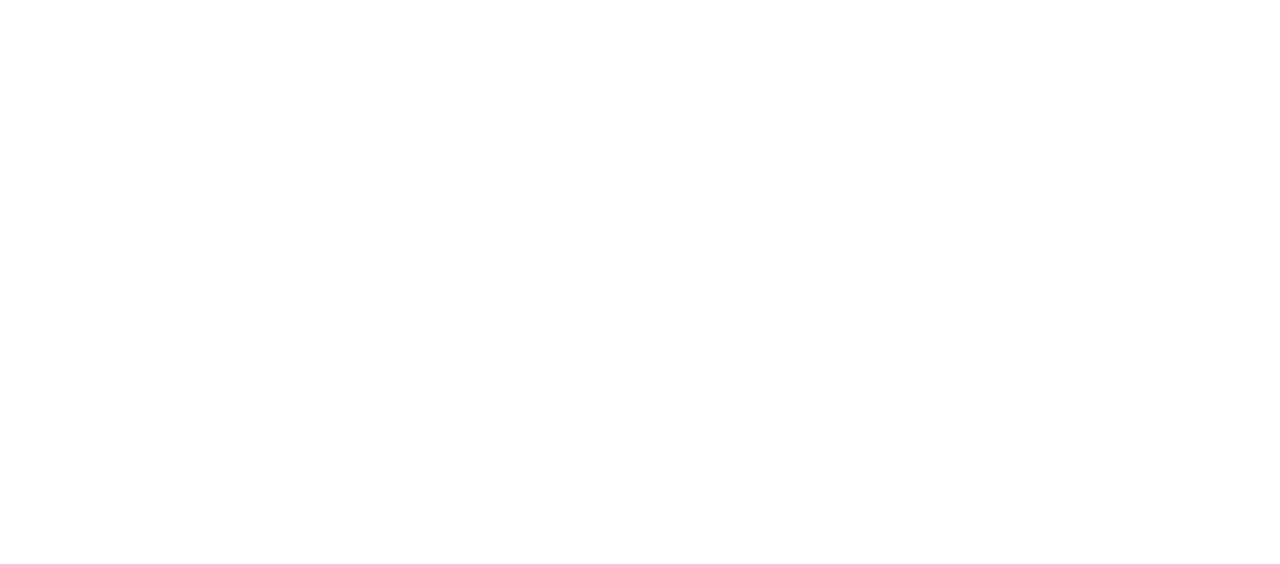
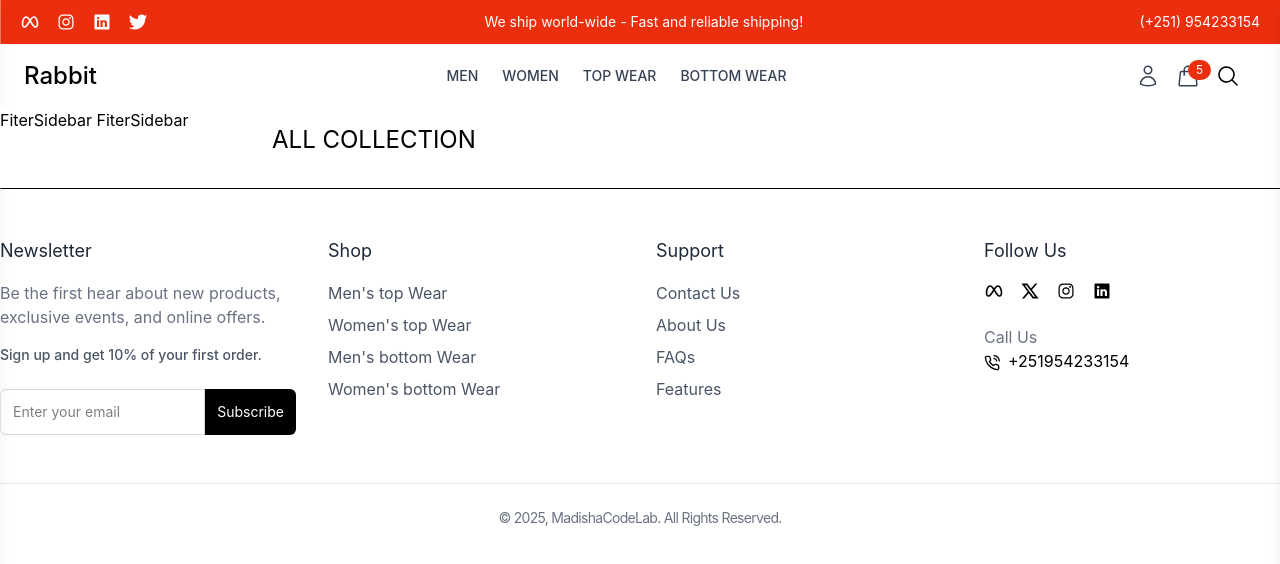
Before and after one commit to MadisoMelese/Rabbit-Collection, a React (Vite) app in the folder frontend/: page /collection/1 in a window 1280 px wide. Before the commit this address had no page. Shown: the top 564 px of the page. Built offline with nearby package versions, Linux system fonts and the light colour scheme.

Commit message:
filter collection added to frontend

```diff
--- a/frontend/eslint.config.js
+++ b/frontend/eslint.config.js
@@ -20,7 +20,7 @@
     settings: { react: { version: '18.3' } },
     plugins: {
       react,
-      "extends": ["eslint:all", "plugin:react/all"],
+      "extends": ["eslint:recommended", "plugin:react/recommended"],
       'react-hooks': reactHooks,
       'react-refresh': reactRefresh,
     },
--- a/frontend/src/App.jsx
+++ b/frontend/src/App.jsx
@@ -5,6 +5,8 @@
 import Login from "./pages/Login";
 import SignUp from "./pages/SignUp";
 import Profile from "./pages/Profile";
+import CollectionPage from "./pages/CollectionPage";
+import ProductDetails from "./components/Products/ProductDeatails";
 
 const App = () => {
   return (
@@ -16,6 +18,8 @@
           <Route path="login" element={<Login />} />
           <Route path="register" element={<SignUp />} />
           <Route path="profile" element={<Profile />} />
+          <Route path="collection/:collection" element={<CollectionPage />} />
+          <Route path="product/:id" element={<ProductDetails />} />
         </Route>
       </Routes>
     </BrowserRouter>
--- a/frontend/src/components/Common/Header.jsx
+++ b/frontend/src/components/Common/Header.jsx
@@ -3,7 +3,7 @@
 
 const Header = () => {
   return (
-    <header className="border border-gray-200">
+    <header className="">
     <TopBar />
     <NavBar />
     </header>
--- a/frontend/src/components/Common/Main.jsx
+++ /dev/null
@@ -1,11 +0,0 @@
-import Home from "../../pages/Home"
-
-const Main = () => {
-  return (
-    <div>
-      <Home />
-    </div>
-  )
-}
-
-export default Main
--- a/frontend/src/components/Common/NavBar.jsx
+++ b/frontend/src/components/Common/NavBar.jsx
@@ -31,7 +31,7 @@
         {/* center -Naviagtion Links*/}
         <div className="hidden md:flex space-x-6">
           <Link
-            to={"#"}
+            to={"collection/:all"}
             className="text-gray-700 hover:text-black text-sm font-medium uppercase"
           >
             Men
--- a/frontend/src/components/Layout/TopBar.jsx
+++ b/frontend/src/components/Layout/TopBar.jsx
@@ -2,7 +2,7 @@
 import { IoLogoInstagram, IoLogoLinkedin, IoLogoTwitter } from "react-icons/io";
 const TopBar = () => {
   return (
-    <div className="bg-[#ea2e0e] text-white">
+    <div className="bg-[#ea2e0e] top-0  text-white">
       <div className="container mx-auto flex items-center sm:justify-between justify-center py-3 px-5">
         {/* Social Media Icons */}
         <div className="hidden items-center space-x-4 md:flex">
--- /dev/null
+++ b/frontend/src/pages/CollectionPage.jsx
@@ -0,0 +1,107 @@
+import { useEffect, useRef, useState } from 'react'
+import {FaFilter} from 'react-icons/fa'
+import FiterSidebar from './FiterSidebar'
+const CollectionPage = () => {
+  const fetchedProducts = [
+    {
+      _id:1,
+      name:`Product 1`,
+      price:120,
+      images:[{url:'https://picsum.photos/500/500?random=1'}]
+    },
+    {
+      _id:2,
+      name:`Product 2`,
+      price:220,
+      images:[{url:'https://picsum.photos/500/500?random=2'}]
+    },
+    {
+      _id:3,
+      name:`Product 3`,
+      price:320,
+      images:[{url:'https://picsum.photos/500/500?random=3'}]
+    },
+    {
+      _id:4,
+      name:`Product 4`,
+      price:420,
+      images:[{url:'https://picsum.photos/500/500?random=4'}]
+    },
+    {
+      _id:5,
+      name:`Product 5`,
+      price:520,
+      images:[{url:'https://picsum.photos/500/500?random=5'}]
+    },
+    {
+      _id:6,
+      name:`Product 6`,
+      price:660,
+      images:[{url:'https://picsum.photos/500/500?random=6'}]
+    },
+    {
+      _id:7,
+      name:`Product 7`,
+      price:720,
+      images:[{url:'https://picsum.photos/500/500?random=7'}]
+    },
+    {
+      _id:8,
+      name:`Product 8`,
+      price:820,
+      images:[{url:'https://picsum.photos/500/500?random=8'}]
+    },
+  ]
+
+  const [products, setProducts] = useState([])
+  const sidebarRef = useRef(null)
+  const [isSidebarOpen, setIsSidebarOpen] = useState(false)
+
+  const togglesidebar= () =>{
+    console.log(" togglesidebar")
+    setIsSidebarOpen(!isSidebarOpen)
+  }
+
+  const handleClickOutside = (e) =>{
+    //close side bar if clicked outside
+    if (sidebarRef.current && !sidebarRef.current.contains(e.target)) {
+      setIsSidebarOpen(false)
+    }
+  }
+
+  useEffect(()=>{
+    // add event listener for click
+    document.addEventListener("mousedown", handleClickOutside)
+
+    // remove event listener onMount
+    return () => document.removeEventListener("mousedown", handleClickOutside)
+
+  })
+
+  return (
+    <div className="flex flex-col lg:flex-row">
+
+      {/* Mobile filter button */}
+      <button
+      onClick={togglesidebar}
+
+      className="lg:hidden border p-2 flex justify-center items-center">
+        <FaFilter className='mr-2'/> Filtrers
+      </button>
+
+      {/* side bar filter */}
+      <div ref={sidebarRef}
+      className={`${isSidebarOpen?'translate-x-0':'-translate-x-full'} fixed inset-y-0 z-50 left-0 w-64 bg-white overflow-y-auto transition-transform duration-300 lg:static translate-x-0`}
+      >
+        <FiterSidebar />
+      </div>
+      <div className="flex-grow p-4">
+        <h2 className="text-2xl uppercase mb-4">All collection</h2>
+
+        {/* sort collection */}
+      </div>
+    </div>
+  )
+}
+
+export default CollectionPage
--- /dev/null
+++ b/frontend/src/pages/FiterSidebar.jsx
@@ -0,0 +1,11 @@
+
+const FiterSidebar = () => {
+  return (
+    <div>
+      FiterSidebar
+      FiterSidebar
+    </div>
+  )
+}
+
+export default FiterSidebar
```
